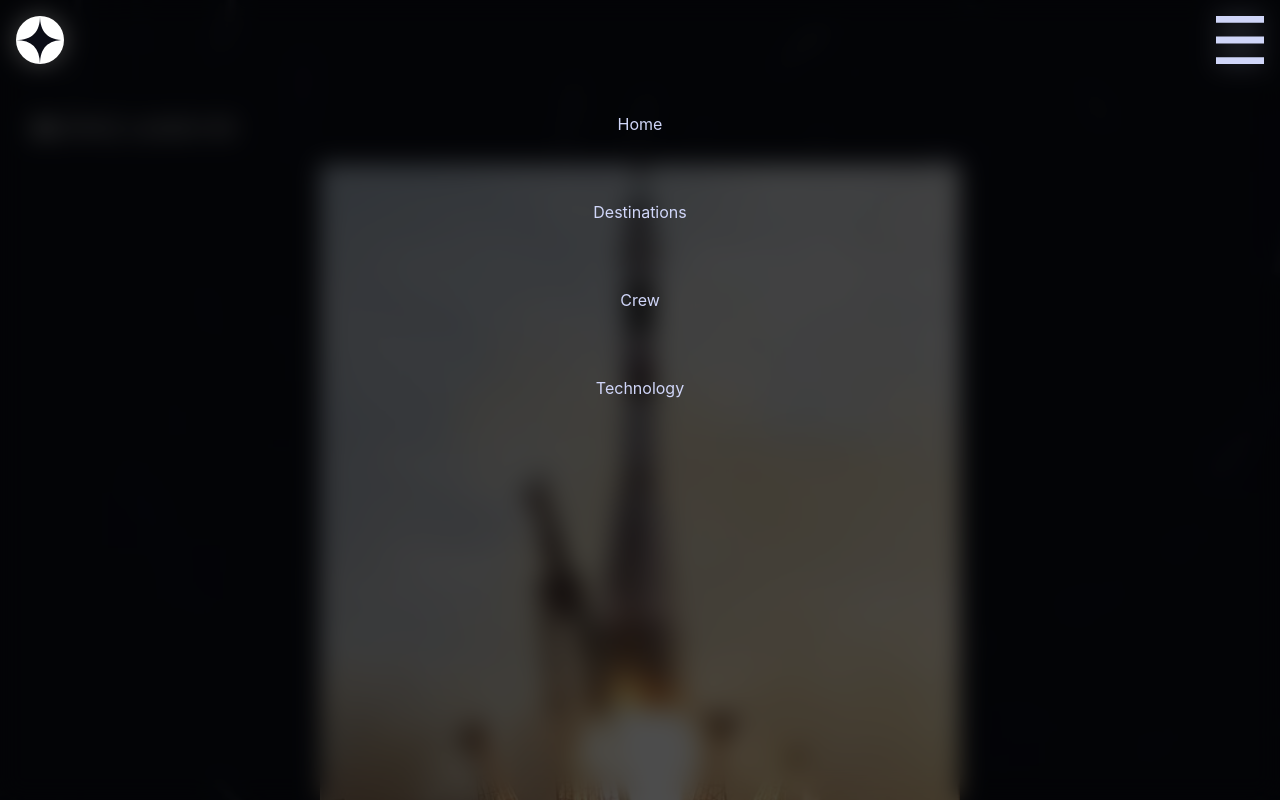
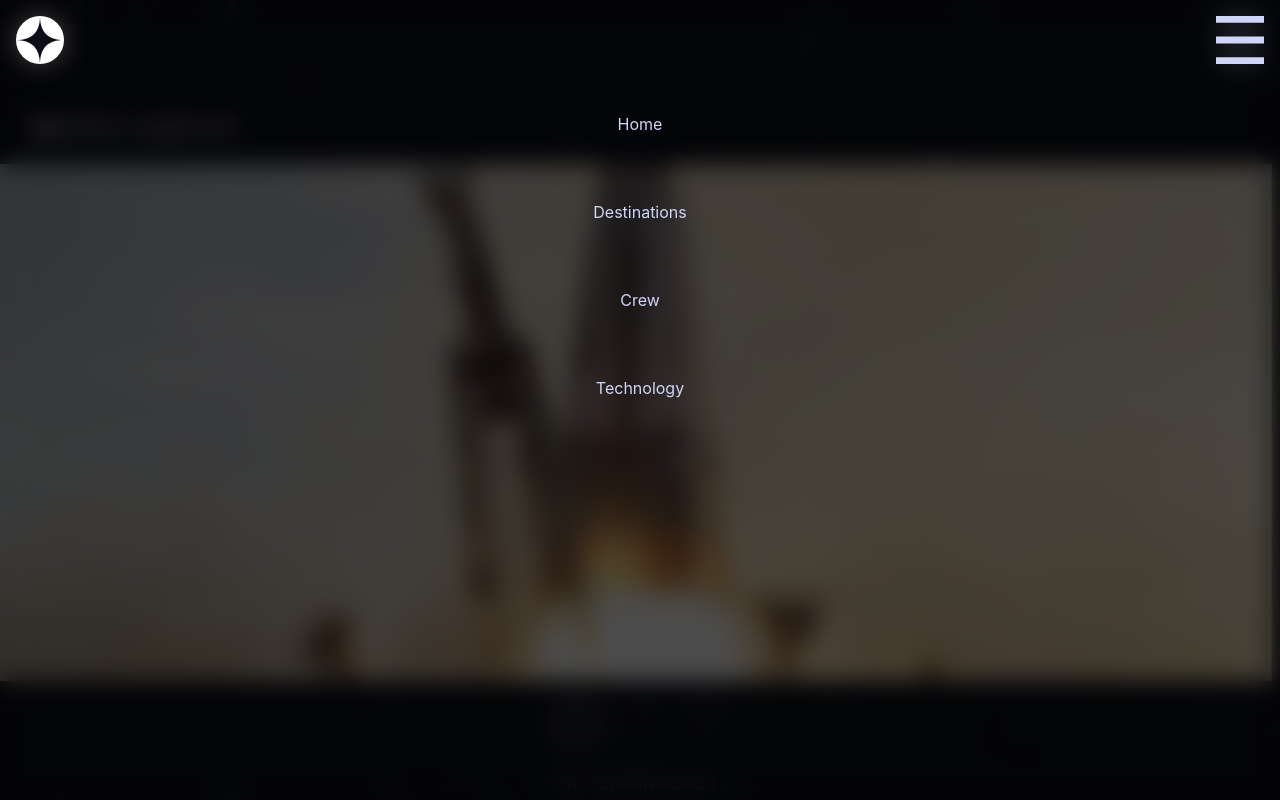
Before and after one commit to Annalisa11/space-tourism-website, a React (Create React App) app: page /technology in a window 1280 px wide. Built offline with nearby package versions, Linux system fonts and the light colour scheme.

Commit message:
updated bullet styles

```diff
--- a/src/components/Slider.tsx
+++ b/src/components/Slider.tsx
@@ -2,7 +2,6 @@ import { Swiper, SwiperSlide } from "swiper/react";
 import SwiperCore, { Navigation, Pagination } from "swiper/core";
 import "swiper/swiper.min.css";
 import "swiper/components/navigation/navigation.min.css";
-// import "swiper/components/pagination/pagination.min.css";
 
 // install swiper modules
 SwiperCore.use([Navigation, Pagination]);
@@ -20,7 +19,7 @@ type Props<T extends SliderType> = {
   jpg?: boolean;
 };
 
-export type BulletType = "bullets" | "names";
+export type BulletType = "bullets" | "names" | "numbers";
 export type ImageType = "landscape" | "portrait";
 
 const Slider = <T extends SliderType>({
@@ -31,6 +30,17 @@ const Slider = <T extends SliderType>({
   imageType,
   jpg,
 }: Props<T>) => {
+  const renderBulletType = (index: number) => {
+    switch (type) {
+      case "names":
+        return data[index].name;
+      case "numbers":
+        return index + 1;
+      default:
+        return "";
+    }
+  };
+
   return (
     <Swiper
       spaceBetween={50}
@@ -38,18 +48,15 @@ const Slider = <T extends SliderType>({
       pagination={{
         clickable: true,
         type: "bullets",
-        bulletElement: type === "bullets" ? undefined : "span",
-        renderBullet:
-          type === "bullets"
-            ? undefined
-            : function (index, className) {
+        bulletElement: "span",
+        renderBullet: function (index, className) {
           return (
             '<span class="' +
             type +
             " " +
             className +
             '">' +
-                  data[index].name +
+            renderBulletType(index) +
             "</span>"
           );
         },
@@ -65,10 +72,11 @@ const Slider = <T extends SliderType>({
         },
       }}
     >
-      {data.map((item) => {
+      {data.map((item, i) => {
         return (
-          <SwiperSlide>
+          <SwiperSlide key={`${item.name}-${i}`}>
             <img
+              className={imageType}
               src={require(
                 `../assets/${imageFolder}/image-${item.name.toLowerCase().replace(" ", "-")}${imageType ? "-" + imageType : ""}.${jpg ? "jpg" : "png"}`,
               )}
--- a/src/index.css
+++ b/src/index.css
@@ -37,20 +37,11 @@ code {
   font-family: source-code-pro, Menlo, Monaco, Consolas, "Courier New",
     monospace;
 }
-.swiper-pagination-bullet {
-  width: 12px;
-  height: 12px;
-  background-color: rgba(192, 192, 192, 0.32);
-  box-shadow: 0 6px 6px rgba(0, 0, 0, 0.16);
-  border-radius: 50%;
-}
 
-.swiper-pagination-bullet.swiper-pagination-bullet-active {
-  background-color: white;
-}
+/* slider styles */
+
 .swiper-container {
   height: auto;
-  /* width: 100%; */
   width: calc(100% + 4rem);
   margin-left: -2rem;
   display: flex;
@@ -79,11 +70,9 @@ code {
   display: flex;
   order: 1;
   width: calc(100% + 4rem);
+  align-items: flex-end;
 }
 
-.names.swiper-pagination-bullet-active {
-  border-bottom: 2px solid white;
-}
 .swiper-pagination {
   order: 3;
   width: 100%;
@@ -93,7 +82,45 @@ code {
   gap: 20px;
   font-variant: small-caps;
 }
+
+.names.swiper-pagination-bullet-active {
+  border-bottom: 2px solid white;
+}
+
 .names {
   color: white;
   display: inline-flex;
 }
+
+.numbers.swiper-pagination-bullet {
+  color: rgba(192, 192, 192, 0.32);
+  border: 2px solid rgba(192, 192, 192, 0.32);
+  border-radius: 50%;
+  padding: 20px;
+  width: 22px;
+  height: 22px;
+  display: flex;
+  align-items: center;
+  justify-content: center;
+}
+
+.numbers.swiper-pagination-bullet.swiper-pagination-bullet-active {
+  border: 2px solid white;
+  color: white;
+}
+
+.bullets.swiper-pagination-bullet {
+  width: 12px;
+  height: 12px;
+  background-color: rgba(192, 192, 192, 0.32);
+  box-shadow: 0 6px 6px rgba(0, 0, 0, 0.16);
+  border-radius: 50%;
+}
+
+.bullets.swiper-pagination-bullet.swiper-pagination-bullet-active {
+  background-color: white;
+}
+
+img.landscape {
+  width: 100%;
+}
--- a/src/pages/NoMatch.tsx
+++ b/src/pages/NoMatch.tsx
@@ -1,3 +1,5 @@
+import React from "react";
+
 const NoMatch = () => {
   return <div className="">Nothing to see here</div>;
 };
--- a/src/pages/Technology.tsx
+++ b/src/pages/Technology.tsx
@@ -30,8 +30,8 @@ const Technology = () => {
         data={technologies}
         onSlideChange={onSlideChange}
         imageFolder="technology"
-        type="bullets"
-        imageType="portrait"
+        type="numbers"
+        imageType="landscape"
         jpg
       />
       <div className="mt-6 text-center">
```
Lines whose indentation alone changed are shown as unchanged.
